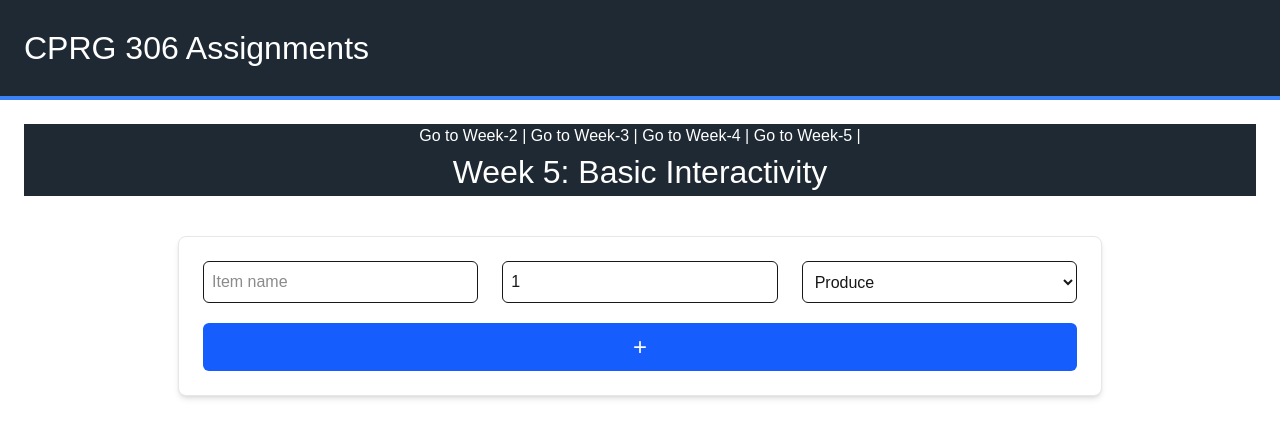
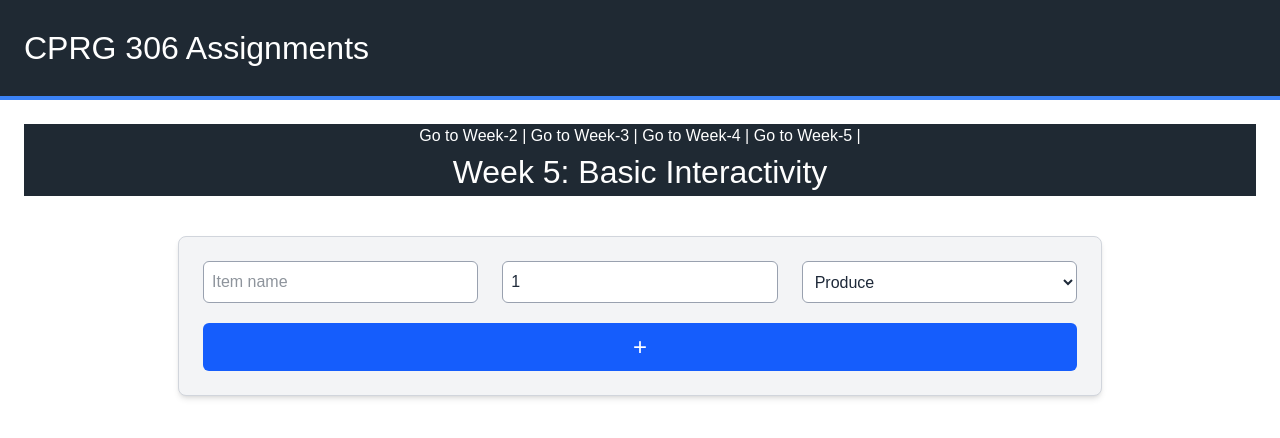
Before and after one commit to Tpetreman99/cprg306-assignments, a Next.js app: page /week-5 in a window 1280 px wide. Shown: the top 438 px of the page. Built offline with nearby package versions, Linux system fonts and the light colour scheme.

Commit message:
fixed input box contrast

```diff
--- a/app/week-5/NewItem.js
+++ b/app/week-5/NewItem.js
@@ -29,7 +29,7 @@ export default function NewItem () {
   return (
     <form
     onSubmit={handleSubmit}
-    className="max-w-9/12 mx-auto mt-10 bg-white rounded-lg shadow-md border border-gray-200">
+    className="max-w-9/12 mx-auto mt-10 bg-gray-100 rounded-lg shadow-md border border-gray-300">
       <div className="p-6 space-y-5">
       <div className="flex space-x-6">
       <input
@@ -38,7 +38,7 @@ export default function NewItem () {
         onChange={(e) => setName(e.target.value)}
         required
         placeholder="Item name"
-        className="w-full p-2 rounded-md border"
+        className="w-full p-2 rounded-md border border-gray-400 bg-white text-gray-800 focus:outline-none focus:ring-2 focus:ring-blue-500"
       />
       <input
         type="number"
@@ -47,12 +47,12 @@ export default function NewItem () {
         max={99}
         placeholder="Quantity"
         onChange={(e) => setQuantity(e.target.value)}
-        className="w-full p-2 rounded-md border"
+        className="w-full p-2 rounded-md border border-gray-400 bg-white text-gray-800 focus:outline-none focus:ring-2 focus:ring-blue-500"
       />
       <select
       value={category}
       onChange={(e) => setCategory(e.target.value)}
-      className="w-full p-2 rounded-md border">
+      className="w-full p-2 rounded-md border border-gray-400 bg-white text-gray-800 focus:outline-none focus:ring-2 focus:ring-blue-500">
 
       <option value="produce">Produce</option>
       <option value="dairy">Dairy</option>
```
